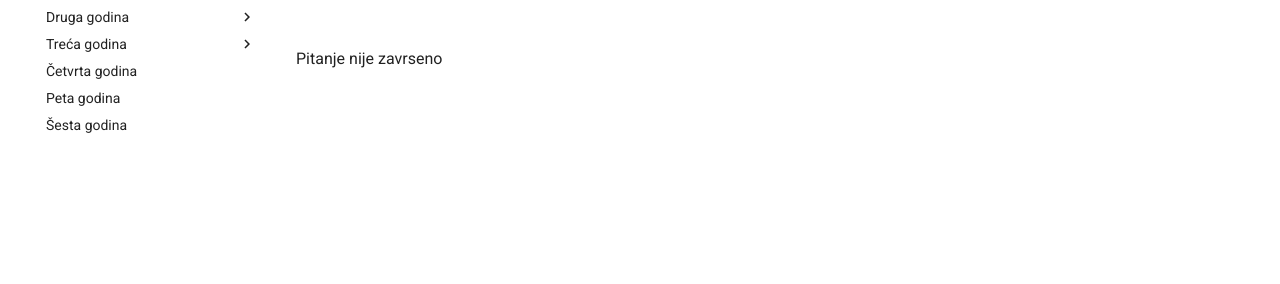
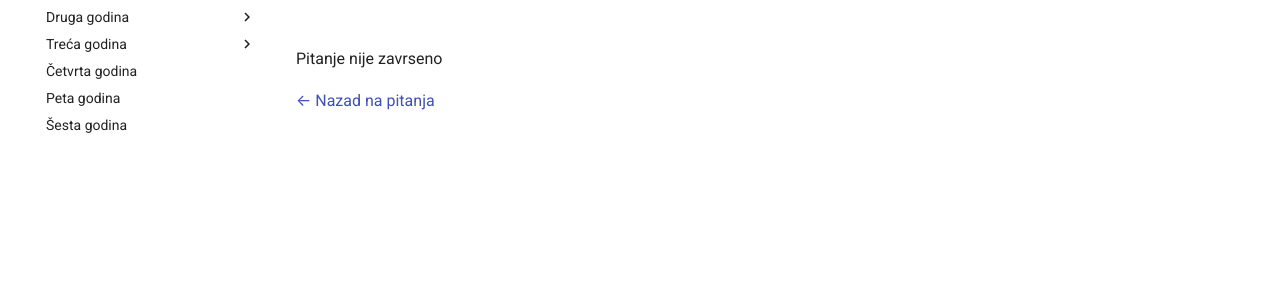
Before and after one commit to Goga-NG/laganica-wiki, an MkDocs documentation site: the page built from docs/druga-godina/medicinska-biohemija/lipidi/transport-lipida-hilomikroni-i-transport-masnih-kiselina.md, in a window 1280 px wide. Shown: the part 175-459 px from the top of the page. Built offline with MkDocs 1.6.1 and Material for MkDocs 9.7.7, drawn with Linux system fonts in a browser that asks for light colours.

Commit message:
Update transport-lipida-hilomikroni-i-transport-masnih-kiselina.md

```diff
--- a/docs/druga-godina/medicinska-biohemija/lipidi/transport-lipida-hilomikroni-i-transport-masnih-kiselina.md
+++ b/docs/druga-godina/medicinska-biohemija/lipidi/transport-lipida-hilomikroni-i-transport-masnih-kiselina.md
@@ -1 +1,3 @@
 Pitanje nije zavrseno
+
+[← Nazad na pitanja](index.md)
```
